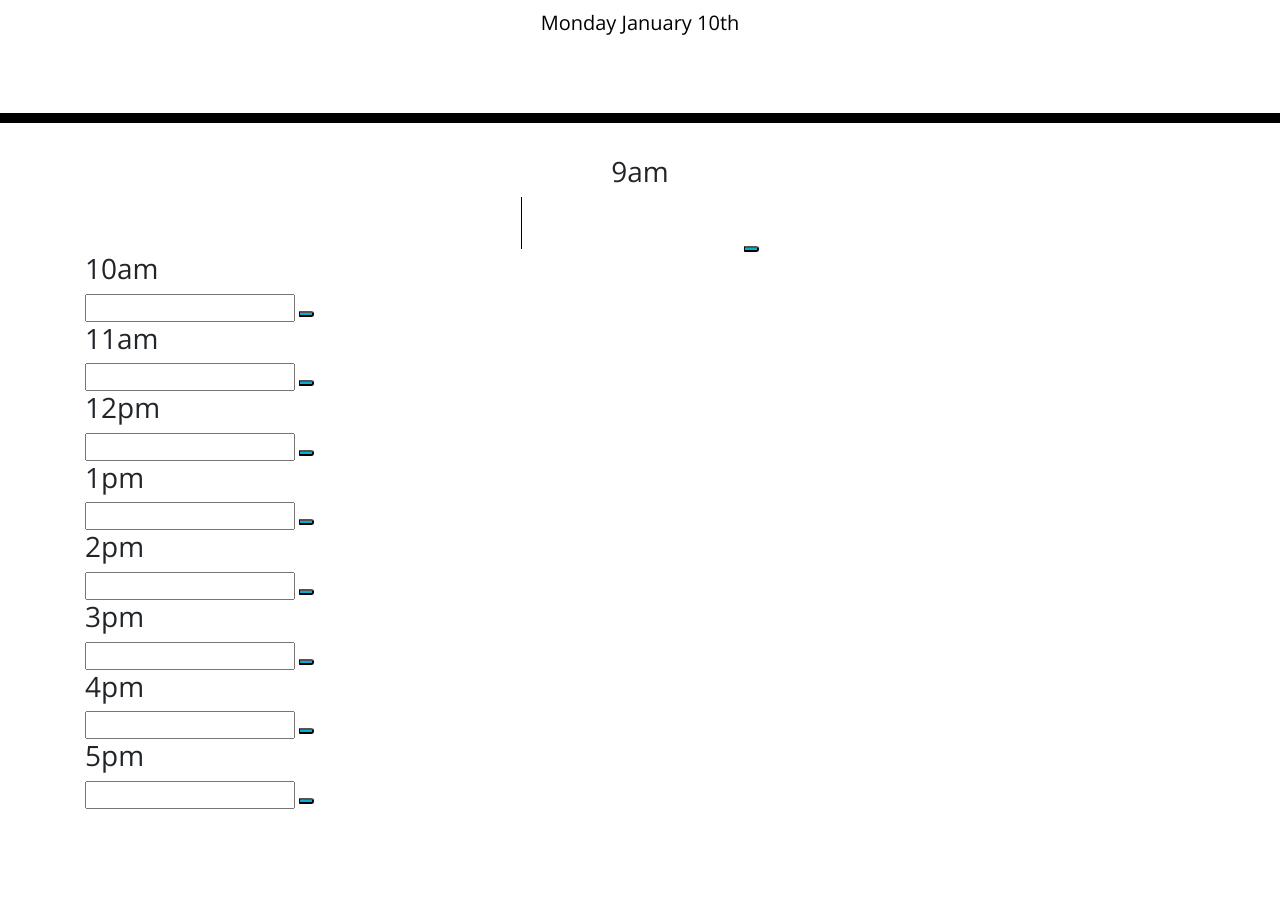
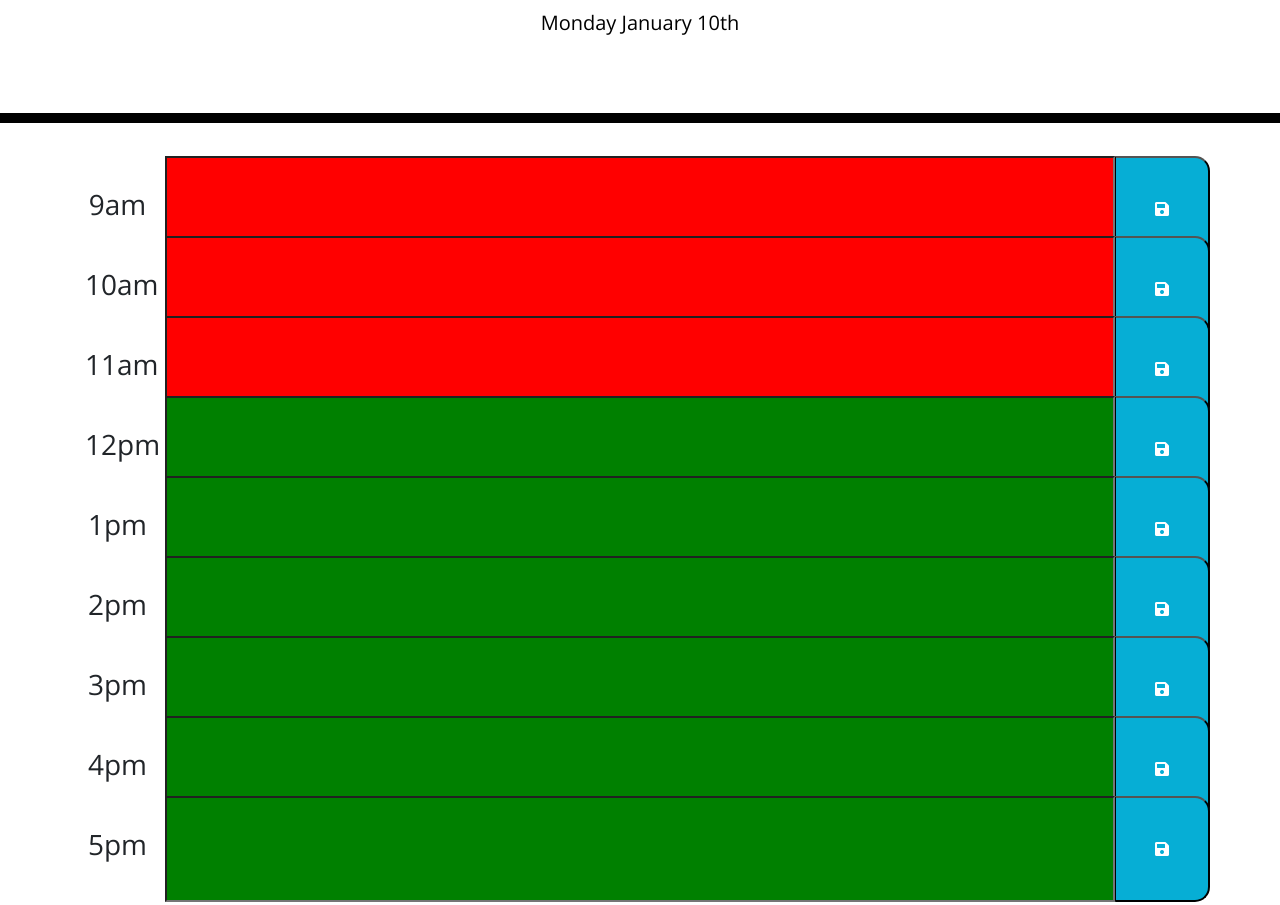
Before and after one commit to oscarcbryant/Weekly-Planner, a plain HTML site: page index.html in a window 1280 px wide. Shown: the part 181-1086 px from the top of the page. Before the commit the page ends 990 px from the top, so only its background shows below. Drawn offline with nearby package versions, Linux system fonts and the light colour scheme.

Commit message:
updating html and js code

```diff
--- a/index.html
+++ b/index.html
@@ -31,51 +31,69 @@
     <!-- Main Div -->
     <div class="container">
       <!-- Timeblocks go here -->
-      <div id=9am class='time-block'>
+      <div id='9am' class='row time-block'>
+        <div class='col-1'>
           <h3>9am</h3>
-        <textarea></textarea>
-          <button class="saveBtn"></button>
         </div>
-      <div id=10am class='timeblocks'>
+        <input class="col-10 hour-section" data-hour='9' type= "textarea"/>
+          <button class="col-1 saveBtn"><i class="fas fa-save"></i></button>
+      </div>
+      <break></break>
+      <div id='10am' class='row time-block'>
+        <div class='col-1'>
           <h3>10am</h3>
-        <input type="textarea">
-          <button class="saveBtn"></button>
         </div>
-      <div id=11am class='timeblocks'>
+        <input class='col-10 hour-section' data-hour='10' type="textarea">
+          <button class="col-1 saveBtn"><i class="fas fa-save"></i></button>
+      </div>
+      <div id='11am' class='row time-block'>
+        <div class='col-1'>
           <h3>11am</h3>
-        <input type="textarea">
-         <button class="saveBtn"></button>
         </div>
-      <div id=12pm class='timeblocks'>
+        <input class='col-10 hour-section' data-hour='11' type="textarea">
+          <button class="col-1 saveBtn"><i class="fas fa-save"></i></button>
+      </div>
+      <div id='12pm' class='row time-block'>
+        <div class='col-1'>
           <h3>12pm</h3>
-        <input type="textarea">
-         <button class="saveBtn"></button>
         </div>
-      <div id=1pm class='timeblocks'>
+        <input class='col-10 hour-section' type="textarea">
+          <button class="col-1 saveBtn"><i class="fas fa-save"></i></button>
+      </div>
+      <div id='1pm' class='row time-block'>
+        <div class='col-1'>
           <h3>1pm</h3>
-        <input type="textarea">
-         <button class="saveBtn"></button>
         </div>
-      <div id=2pm class='timeblocks'>
+        <input class='col-10 hour-section' type="textarea">
+          <button class="col-1 saveBtn"><i class="fas fa-save"></i></button>
+      </div>
+      <div id='2pm' class='row time-block'>
+        <div class='col-1'>
           <h3>2pm</h3>
-        <input type="textarea">
-         <button class="saveBtn"></button>
         </div>
-      <div id=3pm class='timeblocks'>
+        <input class='col-10 hour-section' type="textarea">
+          <button class="col-1 saveBtn"><i class="fas fa-save"></i></button>
+      </div>
+      <div id='3pm' class='row time-block'>
+        <div class='col-1'>
           <h3>3pm</h3>
-        <input type="textarea">
-         <button class="saveBtn"></button>
         </div>
-      <div id=4pm class='timeblocks'>
+        <input class='col-10 hour-section' type="textarea">
+          <button class="col-1 saveBtn"><i class="fas fa-save"></i></button>
+      </div>
+      <div id='4pm' class='row time-block'>
+        <div class='col-1'>
           <h3>4pm</h3>
-        <input type="textarea">
-         <button class="saveBtn"></button>
         </div>
-      <div id=5pm class='timeblocks'>
+        <input class='col-10 hour-section' type="textarea">
+          <button class="col-1 saveBtn"><i class="fas fa-save"></i></button>
+      </div>
+      <div id='5pm' class='row time-block'>
+        <div class='col-1'>
           <h3>5pm</h3>
-        <input type="textarea">
-         <button class="saveBtn"></button>
         </div>
+        <input class='col-10 hour-section' type="textarea">
+          <button class="col-1 saveBtn"><i class="fas fa-save"></i></button>
       </div>
 
     <script src="https://cdnjs.cloudflare.com/ajax/libs/jquery/3.2.1/jquery.min.js"></script>
--- a/script.js
+++ b/script.js
@@ -1,2 +1,27 @@
 var todaysDate = moment().format("dddd MMMM Do");
 $("#currentDay").text(todaysDate);
+
+var currentHour = moment().hour();
+var timeBlock = $(".time-block");
+var hourSection = $(".hour-section");
+
+
+//timeBlock.css('background-color', 'green');
+currentHour = 12;
+hourSection.each(function() {
+var hour = $(this).attr('data-hour');
+
+if (hour < currentHour) {
+
+    $(this).css('background-color', 'red');
+}
+
+else {
+    $(this).css('background-color', 'green');
+}
+})
+
+
+
+
+//localStorage.text("textarea");
```
Lines whose indentation alone changed are shown as unchanged.
